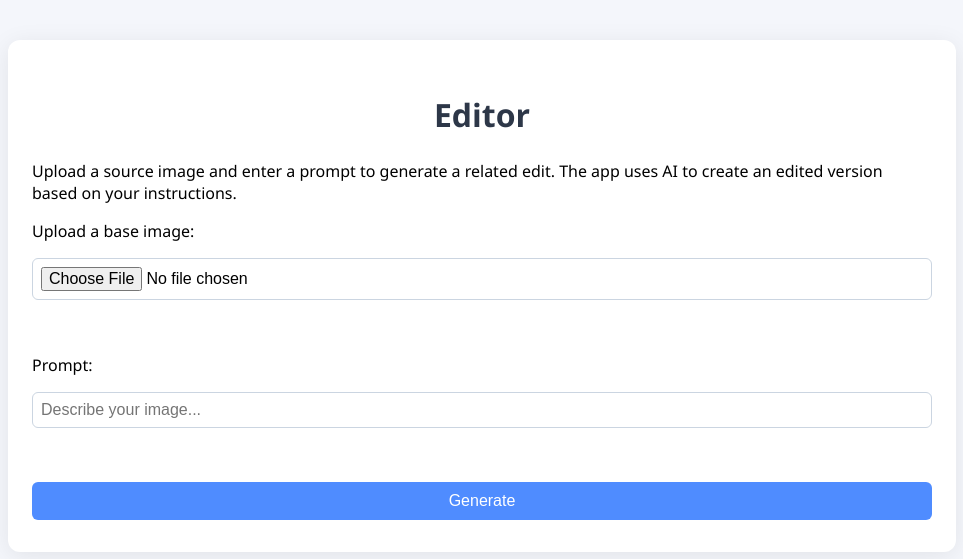
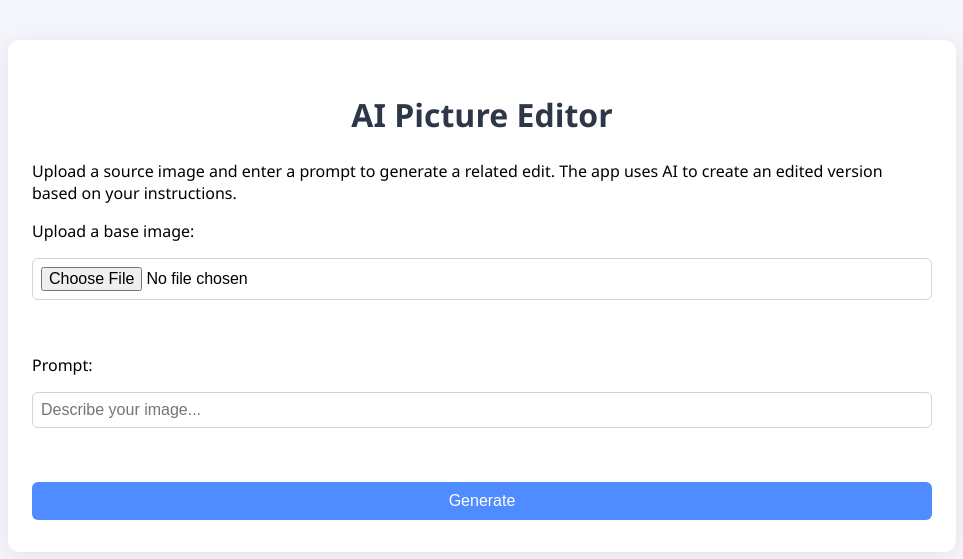
Before and after one commit to coretao-infra/zerotoherolab, a Flask app: page / in a window 1280 px wide. Shown: the top 559 px of the page, without its empty margins (158-1121 px from the left). Run offline with Flask 3, Linux system fonts and the light colour scheme; parts of the project's set-up code (start-up, migrations or seed data) failed here and were passed over; some libraries are stand-ins or nearby versions.

Commit message:
Updated app title and description

```diff
--- a/ai-lab/templates/index.html
+++ b/ai-lab/templates/index.html
@@ -3,14 +3,14 @@
 <head>
     <meta charset="UTF-8">
     <meta name="viewport" content="width=device-width, initial-scale=1.0">
-    <title>Editor</title>
+    <title>AI Picture Editor</title>
     <!-- Link to external CSS file for styling -->
     <link rel="stylesheet" href="{{ url_for('static', filename='style.css') }}">
 </head>
 <body>
     <div class="container">
     <!-- Main heading -->
-    <h1>Editor</h1>
+    <h1>AI Picture Editor</h1>
     <p class="app-description">Upload a source image and enter a prompt to generate a related edit. The app uses AI to create an edited version based on your instructions.</p>
 
         <!-- Upload form with file input and text prompt -->
```
